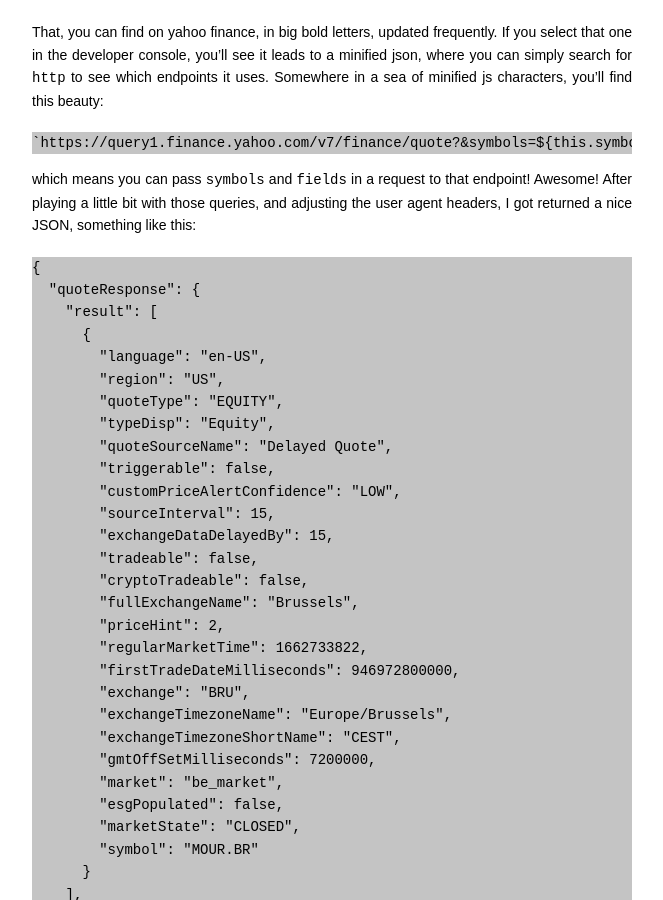
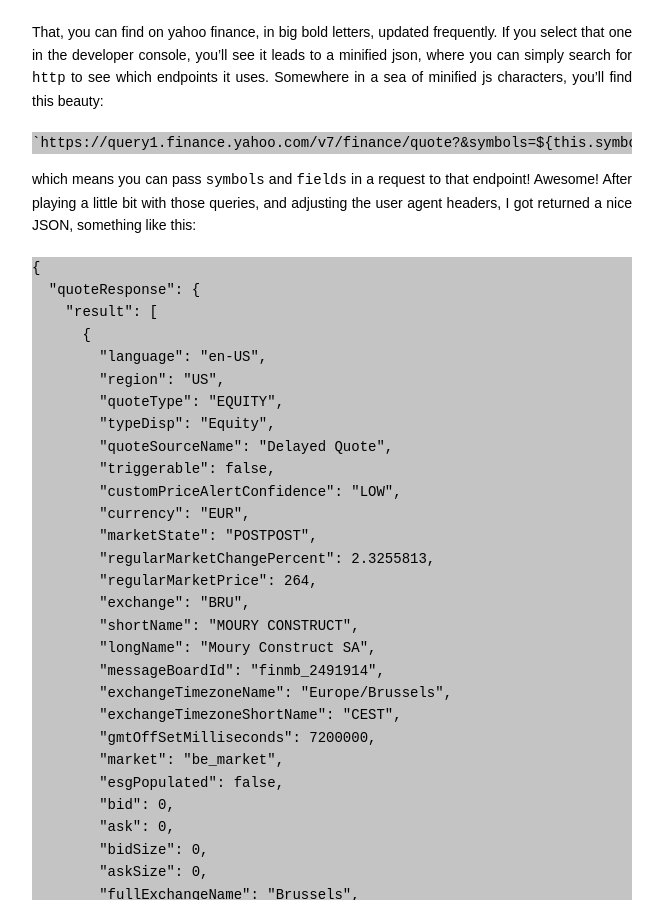
Before and after one commit to RobbertH/robberth.github.io, a Jekyll site: the page built from _posts/projects/2022-09-10-portfolio-treemap-view.markdown, in a window 1280 px wide and 900 px high, scrolled down 914 px. Shown: the whole window, without its empty margins (222-885 px from the left). Built offline with Jekyll 4.4.1, drawn with Linux system fonts in a browser that asks for light colours; comment, search, counter and statistics services are not loaded; some of the changed text lies outside the part shown.

```diff
--- a/_posts/projects/2022-09-10-portfolio-treemap-view.markdown
+++ b/_posts/projects/2022-09-10-portfolio-treemap-view.markdown
@@ -36,21 +36,65 @@
         "quoteSourceName": "Delayed Quote",
         "triggerable": false,
         "customPriceAlertConfidence": "LOW",
-        "sourceInterval": 15,
-        "exchangeDataDelayedBy": 15,
-        "tradeable": false,
-        "cryptoTradeable": false,
-        "fullExchangeName": "Brussels",
-        "priceHint": 2,
-        "regularMarketTime": 1662733822,
-        "firstTradeDateMilliseconds": 946972800000,
+        "currency": "EUR",
+        "marketState": "POSTPOST",
+        "regularMarketChangePercent": 2.3255813,
+        "regularMarketPrice": 264,
         "exchange": "BRU",
+        "shortName": "MOURY CONSTRUCT",
+        "longName": "Moury Construct SA",
+        "messageBoardId": "finmb_2491914",
         "exchangeTimezoneName": "Europe/Brussels",
         "exchangeTimezoneShortName": "CEST",
         "gmtOffSetMilliseconds": 7200000,
         "market": "be_market",
         "esgPopulated": false,
-        "marketState": "CLOSED",
+        "bid": 0,
+        "ask": 0,
+        "bidSize": 0,
+        "askSize": 0,
+        "fullExchangeName": "Brussels",
+        "financialCurrency": "EUR",
+        "regularMarketOpen": 264,
+        "averageDailyVolume3Month": 65,
+        "averageDailyVolume10Day": 85,
+        "fiftyTwoWeekLowChange": 14,
+        "fiftyTwoWeekLowChangePercent": 0.056,
+        "fiftyTwoWeekRange": "250.0 - 366.0",
+        "fiftyTwoWeekHighChange": -102,
+        "fiftyTwoWeekHighChangePercent": -0.27868852,
+        "fiftyTwoWeekLow": 250,
+        "fiftyTwoWeekHigh": 366,
+        "earningsTimestamp": 1601031540,
+        "earningsTimestampStart": 1601031540,
+        "earningsTimestampEnd": 1601031540,
+        "trailingAnnualDividendRate": 8.4,
+        "trailingPE": 7.1312804,
+        "trailingAnnualDividendYield": 0.03255814,
+        "epsTrailingTwelveMonths": 37.02,
+        "sharesOutstanding": 393821,
+        "priceHint": 2,
+        "regularMarketChange": 6,
+        "regularMarketTime": 1665153043,
+        "regularMarketDayHigh": 264,
+        "regularMarketDayRange": "264.0 - 264.0",
+        "regularMarketDayLow": 264,
+        "regularMarketVolume": 77,
+        "regularMarketPreviousClose": 258,
+        "bookValue": 188.713,
+        "fiftyDayAverage": 269.12,
+        "fiftyDayAverageChange": -5.119995,
+        "fiftyDayAverageChangePercent": -0.019024953,
+        "twoHundredDayAverage": 304.55,
+        "twoHundredDayAverageChange": -40.549988,
+        "twoHundredDayAverageChangePercent": -0.13314722,
+        "marketCap": 104774736,
+        "priceToBook": 1.3989497,
+        "sourceInterval": 15,
+        "exchangeDataDelayedBy": 15,
+        "tradeable": false,
+        "cryptoTradeable": false,
+        "firstTradeDateMilliseconds": 946972800000,
         "symbol": "MOUR.BR"
       }
     ],
```
Also changed, not shown: other parts of _posts/projects/2022-09-10-portfolio-treemap-view.markdown (+1 -1 lines).
